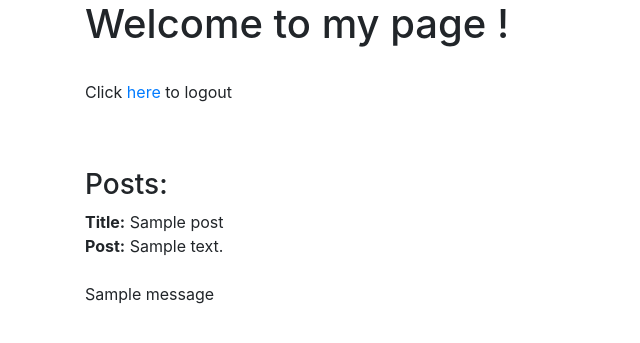
After one commit to ujjwalsb/flask-intro, a Flask app: template templates/index.html in a window 1280 px wide. The commit adds this page. Shown: the top 343 px of the page, without its empty margins (0-640 px from the left). Run offline with Flask 2, Linux system fonts and the light colour scheme; the template is opened without the code that fills it: most values are stand-ins (such as "Sample title", 1, 10 or a date in 2020); one stand-in notice (Sample message) is shown.

Commit message:
Template Inheritance & Database

```diff
--- a/app.py
+++ b/app.py
@@ -1,10 +1,36 @@
-from flask import Flask, render_template, redirect, url_for, request
+from flask import Flask, render_template, redirect, \
+	url_for, request, session, flash, g
+from functools import wraps
+import sqlite3
 
 app = Flask(__name__)
 
+app.secret_key = 'my precious'
+app.database = 'sample.db'
+
+def login_required(f):
+	@wraps(f)
+	def wrap(*args, **kwargs):
+		if 'logged_in' in session:
+			return f(*args, **kwargs)
+		else:
+			flash('You need to login first !')
+			return redirect(url_for('login'))
+	return wrap
+
 @app.route('/')
+@login_required
 def home():
-	return "Hello World"
+	# return "Hello World"
+	g.db = connect_db()
+	cur = g.db.execute('select * from posts')
+	posts = [dict(title=row[0], description=row[1]) for row in cur.fetchall()]
+	g.db.close()
+	return render_template('index.html', posts=posts)
+
+@app.route('/welcome')
+def welcome():
+	return render_template('welcome.html')
 
 @app.route('/login', methods=['GET', 'POST'])
 def login():
@@ -13,12 +39,20 @@ def login():
 		if request.form['username'] != 'admin' or request.form['password'] != 'admin':
 			error = 'Invalid username or password, please try again !'
 		else:
+			session['logged_in'] = True
+			flash('you were logged in')
 			return redirect(url_for('home'))
 	return render_template('login.html', error=error)
 
-@app.route('/welcome')
-def welcome():
-	return render_template('welcome.html')
+@app.route('/logout')
+@login_required
+def logout():
+	session.pop('logged_in', None)
+	flash('You were logged out')
+	return redirect(url_for('welcome'))
+
+def connect_db():
+	return sqlite3.connect(app.database)
 
 if __name__ == '__main__':
 	app.run(debug=True)
--- /dev/null
+++ b/requirements.txt
@@ -0,0 +1,6 @@
+Flask==0.10.1
+Jinja2==2.7.2
+MarkupSafe==0.23
+Werkzeug==0.9.4
+itsdangerous==0.24
+wsgiref==0.1.2
--- /dev/null
+++ b/templates/base.html
@@ -0,0 +1,26 @@
+<!DOCTYPE html>
+<html>
+<head>
+	<title>Flask intro - login page</title>
+	<meta name="viewport" content="width=device-width, initial-scale=1.0">
+	<link href="static/bootstrap.min.css" rel="stylesheet" media="screen">
+</head>
+<body>
+	<div class="container">
+
+<!-- child template -->
+{% block content %} {%  endblock %}
+
+<!-- errors -->
+{% if error %}
+	<p class="error"><strong>Error:</strong> {{error}} </p>
+{% endif %}
+
+<!-- messages -->
+{% for message in get_flashed_messages() %}
+	{{ message }}
+{% endfor %}
+
+	</div>
+</body>
+</html>
--- /dev/null
+++ b/templates/index.html
@@ -0,0 +1,14 @@
+{% extends "base.html" %}
+{% block content %}
+
+	<h1>Welcome to my page !</h1>
+	<br>
+	<p>Click <a href="/logout">here</a> to logout</p>
+	<br><br>
+	<h3>Posts:</h3>
+	{% for post in posts %}
+		<strong>Title:</strong> {{ post.title }} <br>
+		<strong>Post:</strong> {{ post.description }} <br>
+	<br>
+	{% endfor %}
+{% endblock %}
```
Also changed, not shown: sql.py (added, +10 -0 lines), templates/login.html (+5 -15 lines), templates/welcome.html (+8 -15 lines), sample.db (added).
